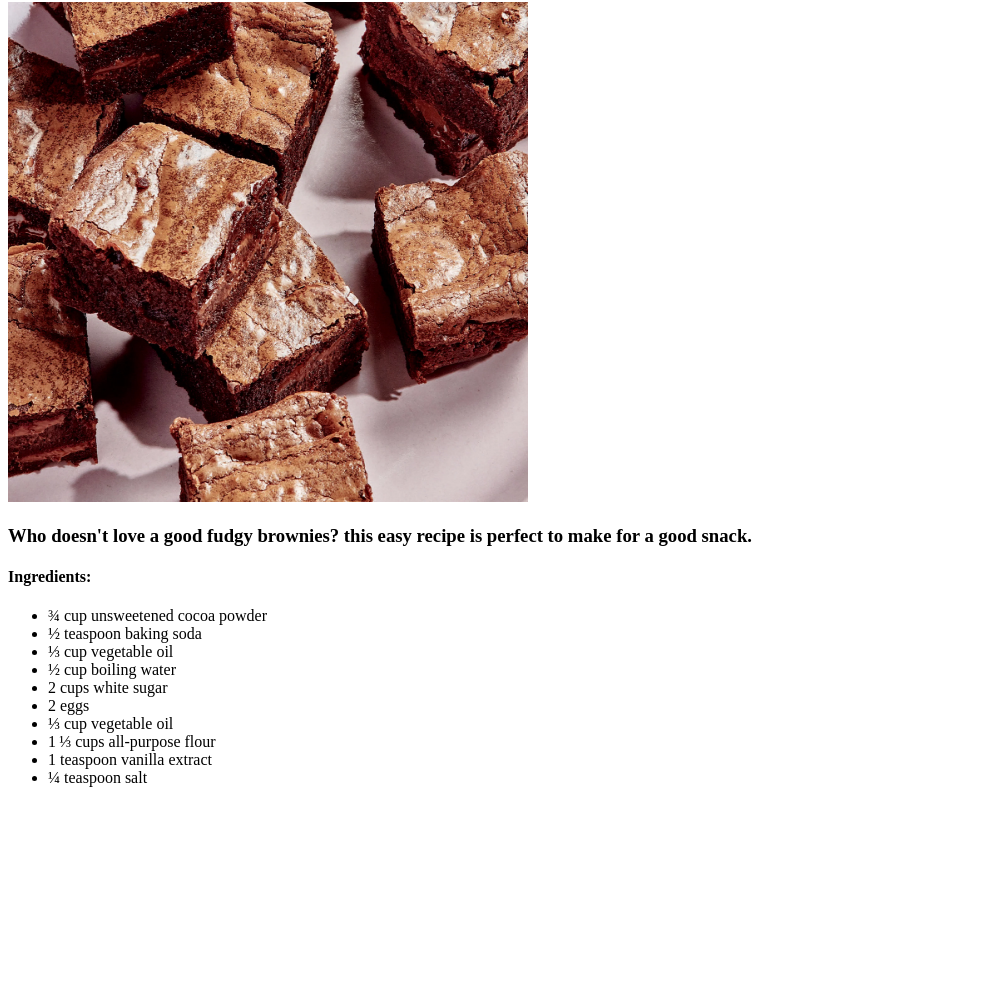
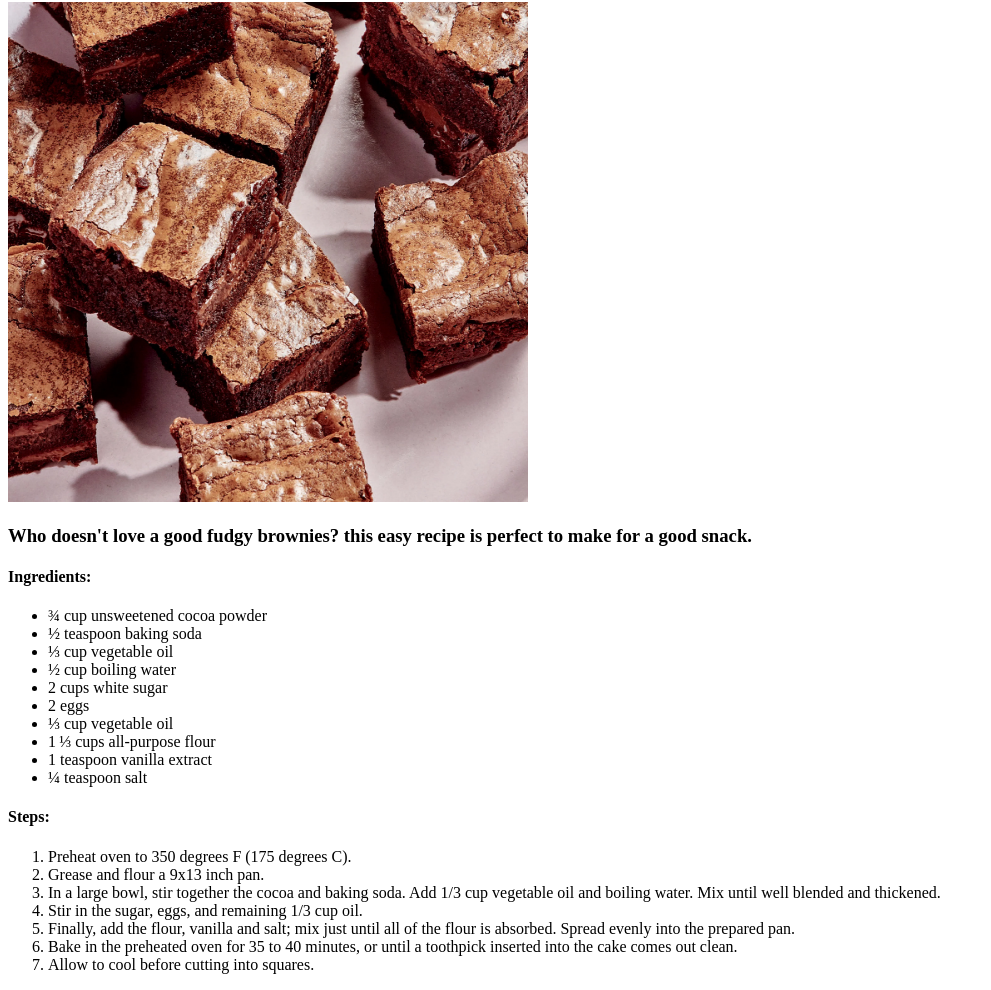
Before and after one commit to Maniacfest/odin-recipes, a plain HTML site: page recipes/brownies.html in a window 1280 px wide. Shown: the part 104-1094 px from the top of the page, without its empty margins (0-991 px from the left). Before the commit the page ends 907 px from the top, so only its background shows below. Drawn offline with Linux system fonts and the light colour scheme.

Commit message:
added steps to brownies recipe

```diff
--- a/recipes/brownies.html
+++ b/recipes/brownies.html
@@ -27,5 +27,15 @@
             <li>1 teaspoon vanilla extract </li>
             <li>¼ teaspoon salt</li>
         </ul>
+    <h4>Steps: </h4>
+        <ol>
+            <li>Preheat oven to 350 degrees F (175 degrees C). </li>
+            <li>Grease and flour a 9x13 inch pan.</li>
+            <li>In a large bowl, stir together the cocoa and baking soda. Add 1/3 cup vegetable oil and boiling water. Mix until well blended and thickened.</li>
+            <li>Stir in the sugar, eggs, and remaining 1/3 cup oil.</li>
+            <li>Finally, add the flour, vanilla and salt; mix just until all of the flour is absorbed. Spread evenly into the prepared pan.</li>
+            <li>Bake in the preheated oven for 35 to 40 minutes, or until a toothpick inserted into the cake comes out clean.</li>
+            <li>Allow to cool before cutting into squares.</li>
+        </ol>
 </body>
 </html>
```
